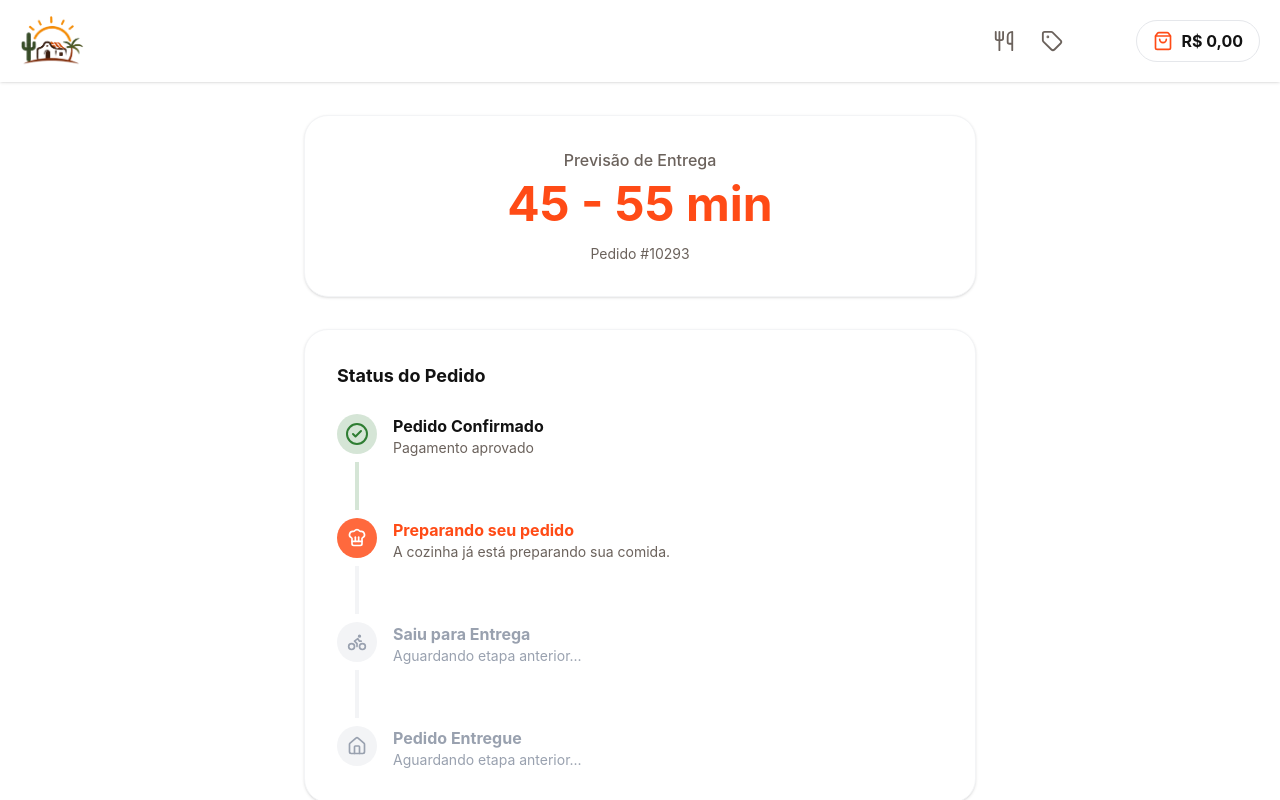
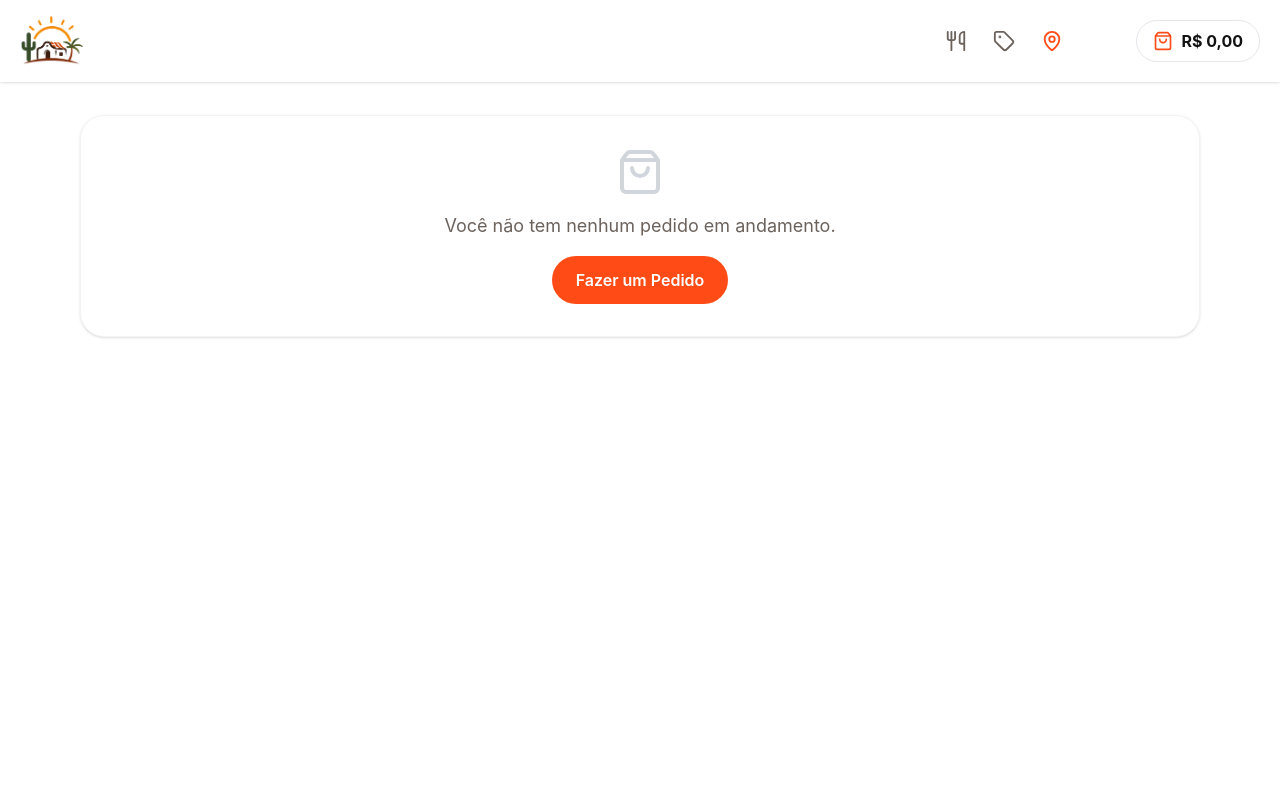
Before and after one commit to vitorl1maa/raizes-do-nordeste, a React (Vite) app: page /acompanhamento in a window 1280 px wide. Shown: the top 800 px of the page. Built offline with nearby package versions, Linux system fonts and the light colour scheme.

Commit message:
feat: implement centralized order management with persistent state and real-time tracking integration

```diff
--- a/src/components/organisms/Header.tsx
+++ b/src/components/organisms/Header.tsx
@@ -1,8 +1,9 @@
 import React from 'react';
-import { User, ShoppingBag, LogOut, Utensils, Tag } from 'lucide-react';
+import { User, ShoppingBag, LogOut, Utensils, Tag, MapPin } from 'lucide-react';
 import logo from "../../assets/images/logo-pequeno.png"
 import { useAuthStore } from '../../store/authStore';
 import { useCartStore } from '../../store/cartStore';
+import { useOrderStore } from '../../store/orderStore';
 import { Link, useLocation } from 'react-router-dom';
 
 interface HeaderProps {
@@ -13,7 +14,10 @@ export const Header: React.FC<HeaderProps> = () => {
   const { isAuthenticated, user, logout } = useAuthStore();
   const items = useCartStore(state => state.items);
   const getCartTotal = useCartStore(state => state.getCartTotal);
+  const orders = useOrderStore(state => state.orders);
   const location = useLocation();
+
+  const activeOrdersCount = orders.filter(o => o.customer === user?.name && o.status !== 'completed').length;
 
   const formattedTotal = new Intl.NumberFormat('pt-BR', {
     style: 'currency',
@@ -61,6 +65,29 @@ export const Header: React.FC<HeaderProps> = () => {
             Promoções e Cupons
           </span>
         </Link>
+
+        {/* Link Acompanhamento que expande */}
+        <Link
+          to="/acompanhamento"
+          className={`group flex items-center bg-bg-surface border border-transparent hover:border-gray-200 rounded-full p-2 hover:bg-gray-50 transition-all duration-300 ease-in-out ${
+            location.pathname === '/acompanhamento' ? 'text-primary' : 'text-text-secondary hover:text-primary'
+          }`}
+          aria-label="Acompanhar Pedido"
+        >
+          <div className="relative flex items-center justify-center">
+            <MapPin size={22} className="shrink-0" />
+            {activeOrdersCount > 0 && (
+              <span className="absolute -top-1.5 -right-2 w-5 h-5 bg-red-500 rounded-full flex items-center justify-center text-xs font-bold text-white z-10 animate-pulse border-2 border-white shadow-sm">
+                {activeOrdersCount}
+              </span>
+            )}
+          </div>
+          <span className={`max-w-0 overflow-hidden whitespace-nowrap opacity-0 group-hover:max-w-[160px] group-hover:opacity-100 group-hover:ml-2 group-hover:pr-2 transition-all duration-300 ${
+            location.pathname === '/acompanhamento' ? 'font-semibold' : 'font-medium'
+          }`}>
+            Acompanhar Pedidos
+          </span>
+        </Link>
       </nav>
 
       <div className="flex items-center gap-4">
--- a/src/components/pages/AttendantDashboardPage.tsx
+++ b/src/components/pages/AttendantDashboardPage.tsx
@@ -4,34 +4,20 @@ import { Button } from '../atoms/Button';
 import logo from '../../assets/images/logo-pequeno.png';
 import { LogOut, Clock, CheckCircle, ChefHat, Package, ArrowRight, User } from 'lucide-react';
 
-interface Order {
-  id: string;
-  customer: string;
-  items: string[];
-  total: number;
-  status: 'pending' | 'preparing' | 'ready' | 'delivering' | 'completed';
-  time: string;
-}
-
-const initialOrders: Order[] = [
-  { id: '#1045', customer: 'João Silva', items: ['1x Baião de Dois', '2x Guaraná'], total: 45.90, status: 'pending', time: '10:45' },
-  { id: '#1046', customer: 'Maria Santos', items: ['2x Acarajé', '1x Suco de Caju'], total: 32.00, status: 'pending', time: '10:48' },
-  { id: '#1044', customer: 'Carlos Oliveira', items: ['1x Carne de Sol com Macaxeira'], total: 55.00, status: 'preparing', time: '10:30' },
-  { id: '#1043', customer: 'Ana Lima', items: ['3x Tapioca de Charque'], total: 45.00, status: 'ready', time: '10:15' },
-  { id: '#1042', customer: 'Pedro Costa', items: ['1x Bobó de Camarão', '1x Cerveja'], total: 78.50, status: 'delivering', time: '09:50' },
-];
+import { useOrderStore, type Order } from '../../store/orderStore';
+import { useAttendantAuthStore } from '../../store/attendantAuthStore';
 
 export const AttendantDashboardPage: React.FC = () => {
-  const [isLoggedIn, setIsLoggedIn] = useState(false);
+  const { isLoggedIn, login, logout } = useAttendantAuthStore();
   const [user, setUser] = useState('');
   const [password, setPassword] = useState('');
   const [error, setError] = useState('');
-  const [orders, setOrders] = useState<Order[]>(initialOrders);
+  const { orders, updateOrderStatus } = useOrderStore();
 
   const handleLogin = (e: React.FormEvent) => {
     e.preventDefault();
     if (user === 'atend' && password === 'atend@2026') {
-      setIsLoggedIn(true);
+      login();
       setError('');
     } else {
       setError('Credenciais inválidas.');
@@ -39,14 +25,11 @@ export const AttendantDashboardPage: React.FC = () => {
   };
 
   const handleLogout = () => {
-    setIsLoggedIn(false);
+    logout();
     setUser('');
     setPassword('');
   };
 
-  const updateOrderStatus = (id: string, newStatus: Order['status']) => {
-    setOrders(prev => prev.map(o => o.id === id ? { ...o, status: newStatus } : o));
-  };
 
   const handleDragStart = (e: React.DragEvent, id: string) => {
     e.dataTransfer.setData('orderId', id);
@@ -175,11 +158,24 @@ export const AttendantDashboardPage: React.FC = () => {
                       <span className="text-xs text-text-secondary font-medium bg-gray-100 px-2 py-1 rounded-md">{order.time}</span>
                     </div>
 
-                    <div className="flex flex-col gap-1">
-                      {order.items.map((item, i) => (
-                        <span key={i} className="text-sm text-text-secondary">• {item}</span>
-                      ))}
-                    </div>
+                    <div className="flex flex-col gap-1 my-3">
+                        {order.items.map((item, i) => (
+                          <div key={i} className="flex flex-col mb-1">
+                            <span className="text-sm text-text-secondary font-medium">
+                              • {item.quantity}x {item.name}
+                            </span>
+                            {item.additionals && item.additionals.length > 0 && (
+                              <div className="pl-3 flex flex-col">
+                                {item.additionals.map((add, idx) => (
+                                  <span key={idx} className="text-xs text-gray-500">
+                                    + {add.name}
+                                  </span>
+                                ))}
+                              </div>
+                            )}
+                          </div>
+                        ))}
+                      </div>
 
                     <div className="pt-2 flex items-center justify-between mt-auto">
                       <span className="font-bold text-text-primary">
--- a/src/components/pages/CheckoutPage.tsx
+++ b/src/components/pages/CheckoutPage.tsx
@@ -7,12 +7,14 @@ import { Header } from '../organisms/Header';
 import { AddressModal, type AddressData } from '../organisms/AddressModal';
 import { useCartStore } from '../../store/cartStore';
 import { useAuthStore } from '../../store/authStore';
+import { useOrderStore } from '../../store/orderStore';
 
 export const CheckoutPage: React.FC = () => {
   const navigate = useNavigate();
   const location = useLocation();
   const { items, getCartTotal, clearCart, activeCoupon, applyCoupon, removeCoupon, removeItem } = useCartStore();
   const { isAuthenticated, user } = useAuthStore();
+  const addOrder = useOrderStore(state => state.addOrder);
 
   const [deliveryOption, setDeliveryOption] = useState<'delivery' | 'pickup' | null>(null);
   const [paymentMethod, setPaymentMethod] = useState<'pix' | 'credit_card'>('pix');
@@ -83,6 +85,20 @@ export const CheckoutPage: React.FC = () => {
     setTimeout(() => {
       setIsWaitingPaymentModalOpen(false);
       setIsOrderConfirmedModalOpen(true);
+
+      addOrder({
+        customer: user?.name || 'Cliente',
+        items: items.map(item => ({
+          name: item.name,
+          quantity: item.quantity,
+          price: item.price,
+          additionals: item.additionals
+        })),
+        total: total,
+        status: 'pending',
+        deliveryOption: deliveryOption!,
+        address: address
+      });
     }, 3000); // 3 segundos de simulação
   };
 
--- a/src/components/pages/OrderTrackingPage.tsx
+++ b/src/components/pages/OrderTrackingPage.tsx
@@ -4,43 +4,31 @@ import { ChevronLeft, CheckCircle2, ChefHat, Bike, Home, Phone, ShoppingBag } fr
 import { Button } from '../atoms/Button';
 import { Header } from '../organisms/Header';
 import { useCartStore } from '../../store/cartStore';
+import { useOrderStore } from '../../store/orderStore';
+import { useAuthStore } from '../../store/authStore';
 
 export const OrderTrackingPage: React.FC = () => {
   const navigate = useNavigate();
   const location = useLocation();
   const { clearCart } = useCartStore();
 
-  const { deliveryOption, address } = location.state || {};
-
-  const [orderStatus, setOrderStatus] = useState<'preparing' | 'delivering' | 'delivered'>('preparing');
+  const { orders } = useOrderStore();
+  const { user } = useAuthStore();
 
   useEffect(() => {
     clearCart();
-
-    // 15 minutos -> Saiu para entrega
-    const timer1 = setTimeout(() => {
-      setOrderStatus('delivering');
-    }, 15 * 60 * 1000);
-
-    // 30 minutos -> Entregue
-    const timer2 = setTimeout(() => {
-      setOrderStatus('delivered');
-    }, 30 * 60 * 1000);
-
-    return () => {
-      clearTimeout(timer1);
-      clearTimeout(timer2);
-    };
   }, [clearCart]);
 
-  const isPickup = deliveryOption === 'pickup';
+  const userOrders = orders.filter(o => o.customer === user?.name);
+
+  const statusOrder = ['pending', 'preparing', 'ready', 'delivering', 'completed'];
 
   return (
     <div className="min-h-screen bg-bg-surface flex flex-col">
       <Header />
 
       <main className="flex-1 w-full max-w-[1440px] mx-auto px-6 py-8 md:px-20 md:py-10">
-        <div className="max-w-2xl mx-auto">
+        <div className="w-full">
 
           {/* Cabeçalho Voltar */}
           <div className="flex items-center gap-4 mb-8">
@@ -53,32 +41,46 @@ export const OrderTrackingPage: React.FC = () => {
             <h1 className="text-2xl md:text-[32px] font-bold text-text-primary m-0">Acompanhar Pedido</h1>
           </div>
 
+          {userOrders.length === 0 ? (
+            <div className="bg-white p-8 rounded-3xl text-center shadow-sm border border-gray-100 flex flex-col items-center gap-4 mt-8">
+              <ShoppingBag size={48} className="text-gray-300" />
+              <p className="text-text-secondary text-lg">Você não tem nenhum pedido em andamento.</p>
+              <Button onClick={() => navigate('/cardapio')}>Fazer um Pedido</Button>
+            </div>
+          ) : (
+            <div className="grid grid-cols-1 lg:grid-cols-2 xl:grid-cols-3 gap-8 mt-8">
+              {userOrders.map((order) => {
+                const isPickup = order.deliveryOption === 'pickup';
+                const sIdx = statusOrder.indexOf(order.status);
+
+                return (
+                  <div key={order.id} className="flex flex-col gap-6 bg-white p-6 md:p-8 rounded-3xl shadow-sm border border-gray-100">
                     {/* Card Previsão */}
-          <section className="bg-white p-6 md:p-8 rounded-3xl shadow-sm border border-gray-100 flex flex-col items-center text-center gap-2 mb-8">
+                    <section className="flex flex-col items-center text-center gap-2 pb-6 border-b border-gray-100">
                       <span className="text-text-secondary font-medium">
                         {isPickup ? 'Previsão de Retirada' : 'Previsão de Entrega'}
                       </span>
                       <span className="text-4xl md:text-5xl font-bold text-primary">45 - 55 min</span>
-            <span className="text-text-secondary text-sm mt-2">Pedido #10293</span>
+                      <span className="text-text-secondary text-sm mt-2">Pedido {order.id}</span>
+                      <span className="text-xs bg-gray-100 px-3 py-1 rounded-full mt-1 text-gray-500">{order.time}</span>
                     </section>
 
                     {/* Timeline de Status */}
-          <section className="bg-white p-6 md:p-8 rounded-3xl shadow-sm border border-gray-100 mb-8">
+                    <section className="py-2">
                       <h2 className="text-lg font-bold text-text-primary mb-6">Status do Pedido</h2>
 
                       <div className="flex flex-col gap-0">
-
                         {/* Passo 1 - Confirmado */}
                         <div className="flex gap-4">
                           <div className="flex flex-col items-center">
-                  <div className="w-10 h-10 rounded-full bg-success/20 flex items-center justify-center text-success z-10">
+                            <div className={`w-10 h-10 rounded-full flex items-center justify-center z-10 ${sIdx >= 0 ? 'bg-success/20 text-success' : 'bg-gray-100 text-gray-400'}`}>
                               <CheckCircle2 className="w-6 h-6" />
                             </div>
-                  <div className="w-1 h-12 bg-success/20 my-2"></div>
+                            <div className={`w-1 h-12 my-2 ${sIdx >= 1 ? 'bg-success/20' : 'bg-gray-100'}`}></div>
                           </div>
                           <div className="pb-8">
                             <h3 className="font-bold text-text-primary">Pedido Confirmado</h3>
-                  <p className="text-sm text-text-secondary">Pagamento aprovado</p>
+                            <p className="text-sm text-text-secondary">Enviado para a cozinha</p>
                           </div>
                         </div>
 
@@ -86,18 +88,18 @@ export const OrderTrackingPage: React.FC = () => {
                         <div className="flex gap-4">
                           <div className="flex flex-col items-center">
                             <div className={`w-10 h-10 rounded-full flex items-center justify-center z-10 ${
-                    orderStatus === 'preparing' ? 'bg-primary text-white animate-pulse' : 'bg-success/20 text-success'
+                              sIdx === 1 ? 'bg-primary text-white animate-pulse' : sIdx > 1 ? 'bg-success/20 text-success' : 'bg-gray-100 text-gray-400'
                             }`}>
-                    {orderStatus === 'preparing' ? <ChefHat className="w-5 h-5" /> : <CheckCircle2 className="w-6 h-6" />}
+                              {sIdx > 1 ? <CheckCircle2 className="w-6 h-6" /> : <ChefHat className="w-5 h-5" />}
                             </div>
-                  <div className={`w-1 h-12 my-2 ${orderStatus === 'preparing' ? 'bg-gray-100' : 'bg-success/20'}`}></div>
+                            <div className={`w-1 h-12 my-2 ${sIdx >= 2 ? 'bg-success/20' : 'bg-gray-100'}`}></div>
                           </div>
                           <div className="pb-8">
-                  <h3 className={`font-bold ${orderStatus === 'preparing' ? 'text-primary' : 'text-text-primary'}`}>
+                            <h3 className={`font-bold ${sIdx === 1 ? 'text-primary' : sIdx > 1 ? 'text-text-primary' : 'text-gray-400'}`}>
                               Preparando seu pedido
                             </h3>
-                  <p className="text-sm text-text-secondary">
-                    {orderStatus === 'preparing' ? 'A cozinha já está preparando sua comida.' : 'Concluído'}
+                            <p className={`text-sm ${sIdx >= 1 ? 'text-text-secondary' : 'text-gray-400'}`}>
+                              {sIdx === 1 ? 'A cozinha está preparando sua comida.' : sIdx > 1 ? 'Concluído' : 'Aguardando'}
                             </p>
                           </div>
                         </div>
@@ -106,24 +108,18 @@ export const OrderTrackingPage: React.FC = () => {
                         <div className="flex gap-4">
                           <div className="flex flex-col items-center">
                             <div className={`w-10 h-10 rounded-full flex items-center justify-center z-10 ${
-                    orderStatus === 'delivering' ? 'bg-primary text-white animate-pulse' :
-                    orderStatus === 'delivered' ? 'bg-success/20 text-success' : 'bg-gray-100 text-gray-400'
+                              sIdx === 2 || sIdx === 3 ? 'bg-primary text-white animate-pulse' : sIdx > 3 ? 'bg-success/20 text-success' : 'bg-gray-100 text-gray-400'
                             }`}>
-                    {orderStatus === 'delivered' ? <CheckCircle2 className="w-6 h-6" /> :
-                     isPickup ? <ShoppingBag className="w-5 h-5" /> : <Bike className="w-5 h-5" />}
+                              {sIdx > 3 ? <CheckCircle2 className="w-6 h-6" /> : isPickup ? <ShoppingBag className="w-5 h-5" /> : <Bike className="w-5 h-5" />}
                             </div>
-                  <div className={`w-1 h-12 my-2 ${orderStatus === 'delivered' ? 'bg-success/20' : 'bg-gray-100'}`}></div>
+                            <div className={`w-1 h-12 my-2 ${sIdx >= 4 ? 'bg-success/20' : 'bg-gray-100'}`}></div>
                           </div>
                           <div className="pb-8">
-                  <h3 className={`font-bold ${
-                    orderStatus === 'delivering' ? 'text-primary' :
-                    orderStatus === 'delivered' ? 'text-text-primary' : 'text-gray-400'
-                  }`}>
-                    {isPickup ? 'Disponível para Retirada' : 'Saiu para Entrega'}
+                            <h3 className={`font-bold ${sIdx === 2 || sIdx === 3 ? 'text-primary' : sIdx > 3 ? 'text-text-primary' : 'text-gray-400'}`}>
+                              {isPickup ? 'Disponível para Retirada' : 'Em Rota de Entrega'}
                             </h3>
-                  <p className={`text-sm ${orderStatus === 'preparing' ? 'text-gray-400' : 'text-text-secondary'}`}>
-                    {orderStatus === 'delivering' ? (isPickup ? 'Seu pedido já pode ser retirado!' : 'O entregador já está a caminho.') :
-                     orderStatus === 'delivered' ? 'Concluído' : 'Aguardando etapa anterior...'}
+                            <p className={`text-sm ${sIdx >= 2 ? 'text-text-secondary' : 'text-gray-400'}`}>
+                              {sIdx === 2 || sIdx === 3 ? (isPickup ? 'Seu pedido já pode ser retirado!' : 'O entregador está a caminho.') : sIdx > 3 ? 'Concluído' : 'Aguardando etapa anterior...'}
                             </p>
                           </div>
                         </div>
@@ -132,26 +128,25 @@ export const OrderTrackingPage: React.FC = () => {
                         <div className="flex gap-4">
                           <div className="flex flex-col items-center">
                             <div className={`w-10 h-10 rounded-full flex items-center justify-center z-10 ${
-                    orderStatus === 'delivered' ? 'bg-success/20 text-success' : 'bg-gray-100 text-gray-400'
+                              sIdx === 4 ? 'bg-success/20 text-success' : 'bg-gray-100 text-gray-400'
                             }`}>
-                    {orderStatus === 'delivered' ? <CheckCircle2 className="w-6 h-6" /> : <Home className="w-5 h-5" />}
+                              {sIdx === 4 ? <CheckCircle2 className="w-6 h-6" /> : <Home className="w-5 h-5" />}
                             </div>
                           </div>
                           <div>
-                  <h3 className={`font-bold ${orderStatus === 'delivered' ? 'text-text-primary' : 'text-gray-400'}`}>
+                            <h3 className={`font-bold ${sIdx === 4 ? 'text-text-primary' : 'text-gray-400'}`}>
                               {isPickup ? 'Pedido Retirado' : 'Pedido Entregue'}
                             </h3>
-                  <p className={`text-sm ${orderStatus === 'delivered' ? 'text-text-secondary' : 'text-gray-400'}`}>
-                    {orderStatus === 'delivered' ? 'Aproveite sua refeição!' : 'Aguardando etapa anterior...'}
+                            <p className={`text-sm ${sIdx === 4 ? 'text-text-secondary' : 'text-gray-400'}`}>
+                              {sIdx === 4 ? 'Aproveite sua refeição!' : 'Aguardando etapa anterior...'}
                             </p>
                           </div>
                         </div>
-
                       </div>
                     </section>
 
                     {/* Endereço */}
-          <section className="bg-bg-surface p-6 rounded-3xl border border-gray-100 mb-8 flex flex-col gap-2">
+                    <section className="bg-bg-surface p-4 md:p-6 rounded-2xl border border-gray-100 flex flex-col gap-2">
                       <h3 className="font-bold text-text-primary">
                         {isPickup ? 'Endereço de Retirada (Loja)' : 'Endereço de Entrega'}
                       </h3>
@@ -160,10 +155,10 @@ export const OrderTrackingPage: React.FC = () => {
                           Av. Agamenon Magalhães, 444 - Maurício de Nassau<br/>
                           Caruaru - PE, 55012-290
                         </p>
-            ) : address ? (
+                      ) : order.address ? (
                         <p className="text-text-secondary text-sm m-0">
-                {address.street}, {address.number} {address.complement && `- ${address.complement}`}<br/>
-                {address.neighborhood}, {address.city} - {address.state}
+                          {order.address.street}, {order.address.number} {order.address.complement && `- ${order.address.complement}`}<br/>
+                          {order.address.neighborhood}, {order.address.city} - {order.address.state}
                         </p>
                       ) : (
                         <p className="text-text-secondary text-sm m-0">Endereço não informado.</p>
@@ -171,7 +166,7 @@ export const OrderTrackingPage: React.FC = () => {
                     </section>
 
                     {/* Botões de Ação */}
-          <div className="flex flex-col gap-4">
+                    <div className="flex flex-col gap-4 mt-auto pt-4">
                       <Button
                         variant="outline"
                         fullWidth
@@ -181,6 +176,11 @@ export const OrderTrackingPage: React.FC = () => {
                         Falar com o Restaurante
                       </Button>
                     </div>
+                  </div>
+                );
+              })}
+            </div>
+          )}
 
         </div>
       </main>
--- /dev/null
+++ b/src/store/attendantAuthStore.ts
@@ -0,0 +1,21 @@
+import { create } from 'zustand';
+import { persist } from 'zustand/middleware';
+
+interface AttendantAuthStore {
+  isLoggedIn: boolean;
+  login: () => void;
+  logout: () => void;
+}
+
+export const useAttendantAuthStore = create<AttendantAuthStore>()(
+  persist(
+    (set) => ({
+      isLoggedIn: false,
+      login: () => set({ isLoggedIn: true }),
+      logout: () => set({ isLoggedIn: false }),
+    }),
+    {
+      name: 'raizes-attendant-auth',
+    }
+  )
+);
--- /dev/null
+++ b/src/store/orderStore.ts
@@ -0,0 +1,56 @@
+import { create } from 'zustand';
+import { persist } from 'zustand/middleware';
+
+export interface OrderItem {
+  name: string;
+  quantity: number;
+  price: number;
+  additionals?: { name: string; price: number }[];
+}
+
+export interface Order {
+  id: string;
+  customer: string;
+  items: OrderItem[];
+  total: number;
+  status: 'pending' | 'preparing' | 'ready' | 'delivering' | 'completed';
+  time: string;
+  deliveryOption: 'delivery' | 'pickup';
+  address?: any;
+}
+
+interface OrderStore {
+  orders: Order[];
+  addOrder: (order: Omit<Order, 'id' | 'time'>) => void;
+  updateOrderStatus: (id: string, status: Order['status']) => void;
+  clearOrders: () => void;
+}
+
+export const useOrderStore = create<OrderStore>()(
+  persist(
+    (set) => ({
+      orders: [],
+      addOrder: (order) => set((state) => {
+        const now = new Date();
+        const timeString = `${now.getHours().toString().padStart(2, '0')}:${now.getMinutes().toString().padStart(2, '0')}`;
+        return {
+          orders: [
+            {
+              ...order,
+              id: `#${Math.floor(1000 + Math.random() * 9000)}`,
+              time: timeString
+            },
+            ...state.orders
+          ]
+        };
+      }),
+      updateOrderStatus: (id, status) => set((state) => ({
+        orders: state.orders.map(order => order.id === id ? { ...order, status } : order)
+      })),
+      clearOrders: () => set({ orders: [] })
+    }),
+    {
+      name: 'raizes-orders-storage'
+    }
+  )
+);
```
Lines whose indentation alone changed are shown as unchanged.
